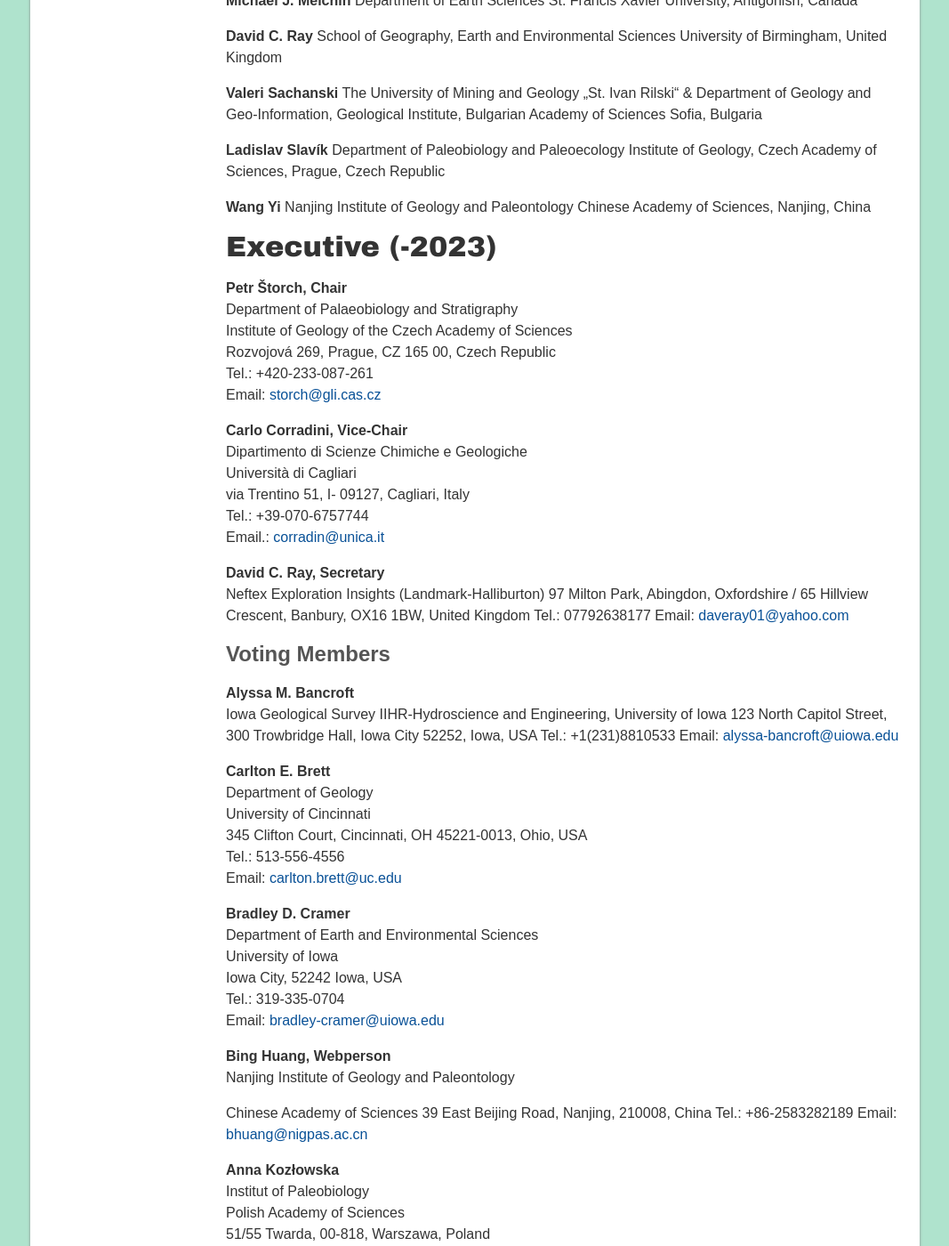
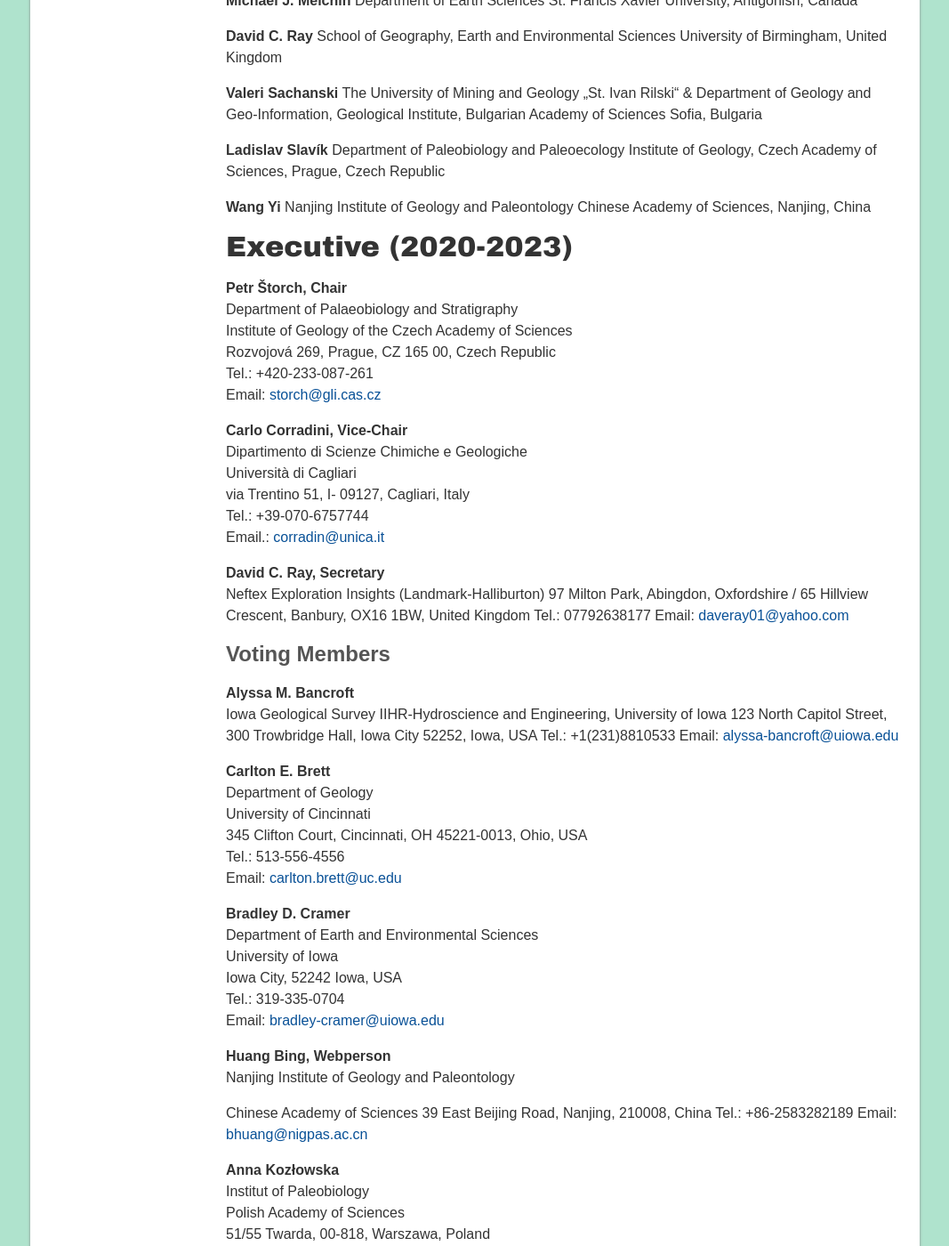
Before and after one commit to i-c-stratigraphy/subcommission-silurian, a Jekyll site: the page built from pages/executive.md, in a window 1280 px wide and 1400 px high, scrolled down 1155 px. Shown: the whole window at 89% size, without its empty margins (106-1173 px from the left). Built offline with Jekyll 4.4.1, drawn with Linux system fonts in a browser that asks for light colours.

Commit message:
Update executive.md

```diff
--- a/pages/executive.md
+++ b/pages/executive.md
@@ -82,7 +82,7 @@ Chinese Academy of Sciences, Nanjing, China
 
 
 
-# Executive (-2023)
+# Executive (2020-2023)
 
 **Petr Štorch, Chair**
 Department of Palaeobiology and Stratigraphy
@@ -134,7 +134,7 @@ Tel.: 319-335-0704
 Email: [bradley-cramer@uiowa.edu](bradley-cramer@uiowa.edu)
 
 
-**Bing Huang, Webperson**
+**Huang Bing, Webperson**
 Nanjing Institute of Geology and Paleontology
 
 Chinese Academy of Sciences
```
